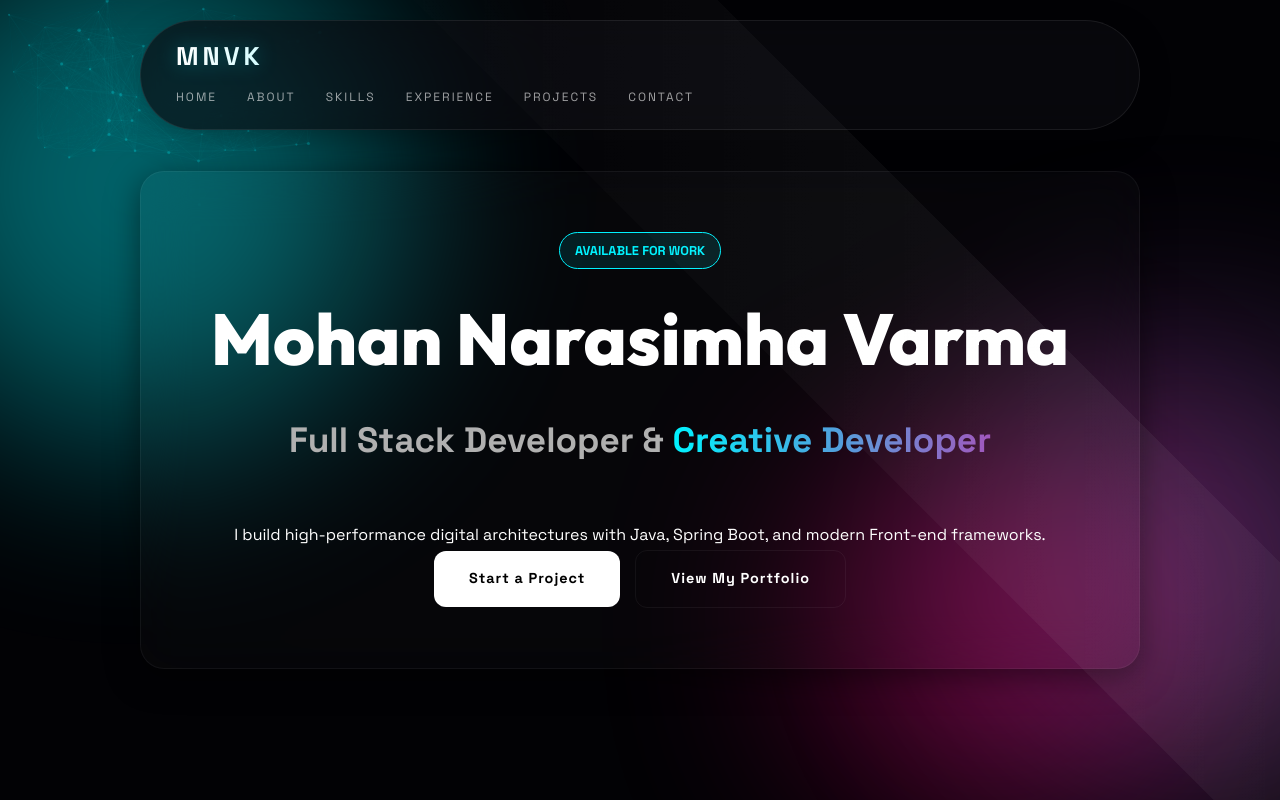
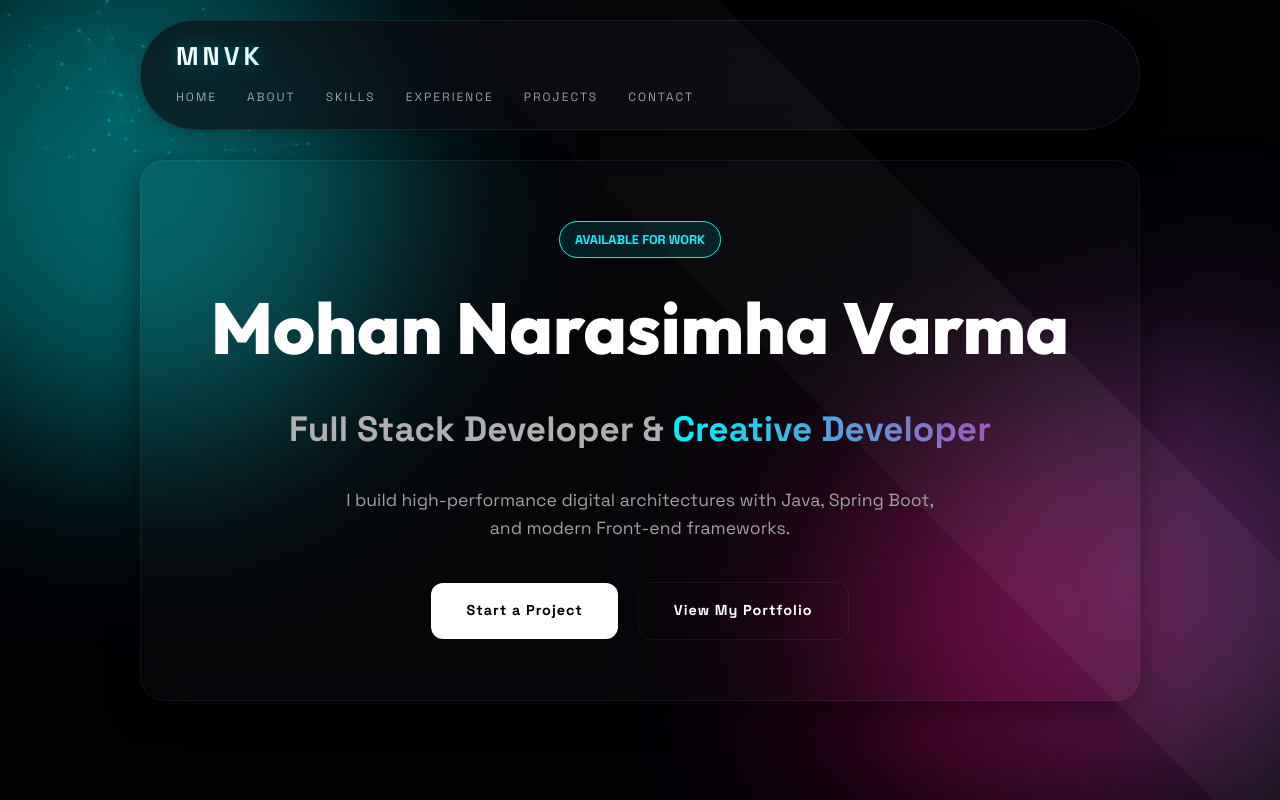
Before and after one commit to mohanvarma789/porfolio, an Angular app: page / in a window 1280 px wide. Shown: the top 800 px of the page. Built offline with nearby package versions, Linux system fonts and the light colour scheme.

Commit message:
feat: add global CSS styles for portfolio layout and components

```diff
--- a/src/app/app.css
+++ b/src/app/app.css
@@ -163,7 +163,22 @@
 .sub-text {
   font-size: 2.2rem;
   color: #b0b0b0;
-  margin-bottom: 50px; /* More space */
+  margin-bottom: 25px; /* Reduced from 50px to balance with P */
+}
+
+.hero-card p {
+  font-size: 1.1rem;
+  color: #a0a0a0;
+  max-width: 600px;
+  margin: 0 auto 40px; /* Centered with 40px bottom margin */
+  line-height: 1.6;
+}
+
+.hero-btns {
+  display: flex;
+  gap: 20px;
+  justify-content: center;
+  align-items: center;
 }
 
 /* Buttons */
@@ -194,7 +209,6 @@
   background: transparent;
   color: #fff;
   border: 1px solid var(--glass-border);
-  margin-left: 15px;
 }
 
 /* About Section */
```
